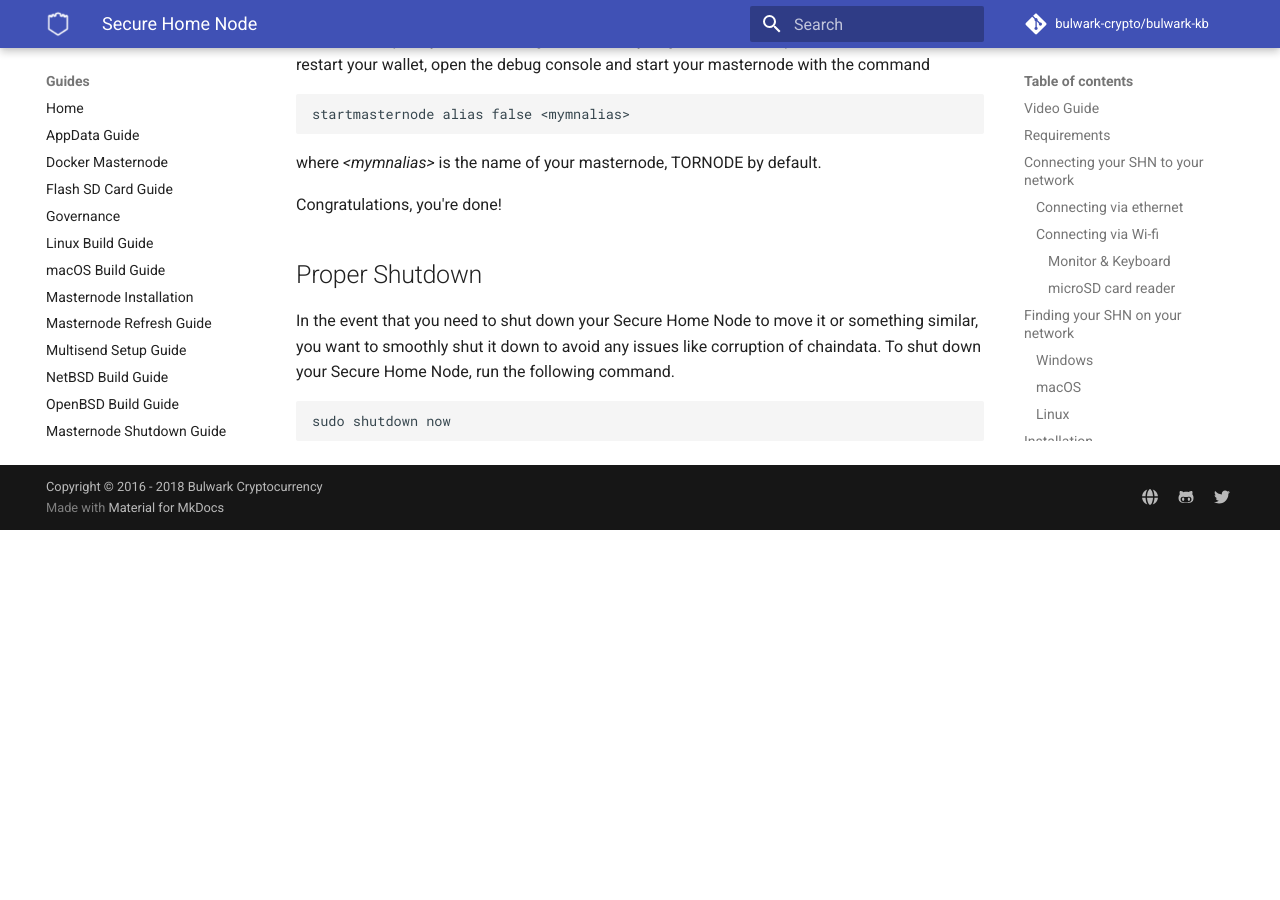
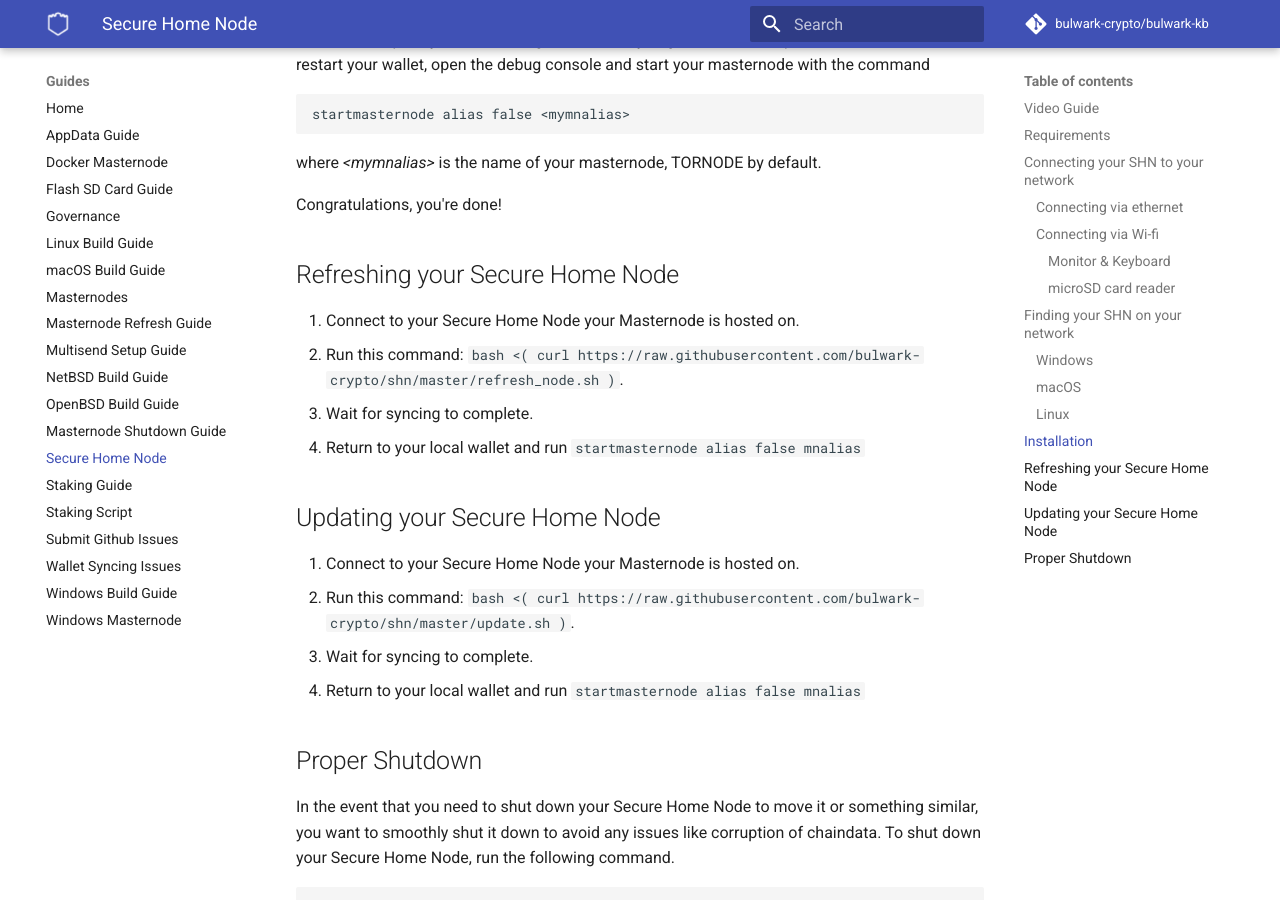
Before and after one commit to bulwark-crypto/Bulwark-KB, an MkDocs documentation site: the page built from docs/Guides/Secure-Home-Node.md, in a window 1280 px wide and 900 px high, scrolled down 3741 px. Built offline with MkDocs 1.6.1 and Material for MkDocs 9.7.7, drawn with Linux system fonts in a browser that asks for light colours; comment, search, counter and statistics services are not loaded; before the commit the page ends 4271 px from its top, so only the background shows below that.

Commit message:
Update MN Install guide, add details to Governace FAQ

```diff
--- a/docs/Guides/Secure-Home-Node.md
+++ b/docs/Guides/Secure-Home-Node.md
@@ -104,6 +104,25 @@
 
 Congratulations, you're done!
 
+## Refreshing your Secure Home Node
+
+1. Connect to your Secure Home Node your Masternode is hosted on.
+2. Run this command: `bash <( curl https://raw.githubusercontent.com/bulwark-crypto/shn/master/refresh_node.sh )`.
+3. Wait for syncing to complete.
+4. Return to your local wallet and run `startmasternode alias false mnalias`
+
+## Updating your Secure Home Node
+
+1. Connect to your Secure Home Node your Masternode is hosted on.
+2. Run this command: `bash <( curl https://raw.githubusercontent.com/bulwark-crypto/shn/master/update.sh )`.
+3. Wait for syncing to complete.
+4. Return to your local wallet and run `startmasternode alias false mnalias`
+
+
+
+
+
+
 
 ## Proper Shutdown
 
--- a/mkdocs.yml
+++ b/mkdocs.yml
@@ -52,7 +52,7 @@
       - "Governance": "Guides/Governance.md"
       - "Linux Build Guide": "Guides/Linux-Build-Guide.md"
       - "macOS Build Guide": "Guides/MacOS-Build-Guide.md"
-      - "Masternode Installation": "Guides/Masternode-Installation.md"
+      - "Masternodes": "Guides/Masternodes.md"
       - "Masternode Refresh Guide": "Guides/Refresh-Guide.md"
       - "Multisend Setup Guide": "Guides/Multisend-Setup-Guide.md"
       - "NetBSD Build Guide": "Guides/NetBSD-build-guide.md"
```
Also changed, not shown: docs/Guides/Governance.md (+1 -1 lines), docs/Guides/Masternodes.md (renamed from docs/Guides/Masternode-Installation.md, +13 -0 lines), docs/Guides/Staking-Script.md (+1 -1 lines).
